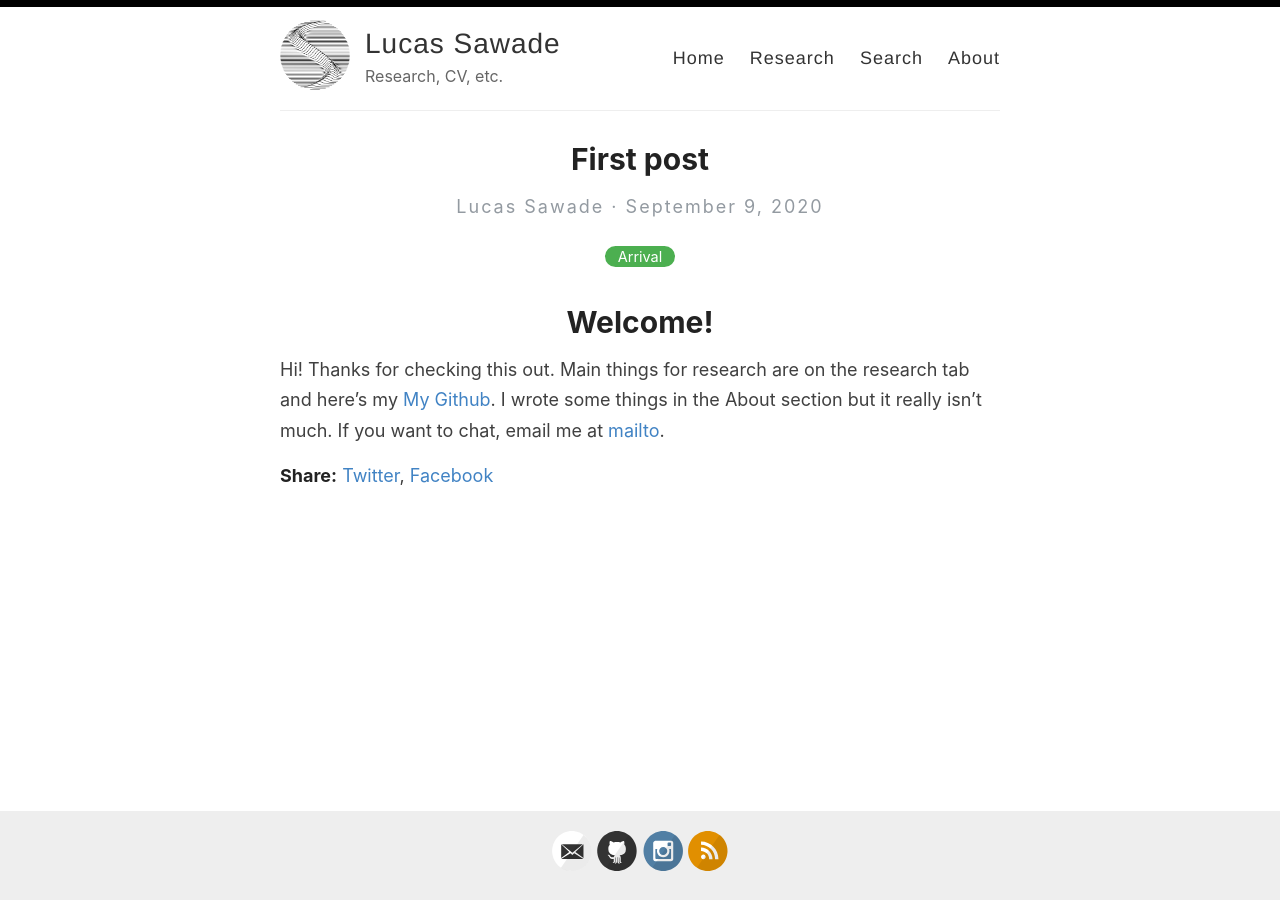
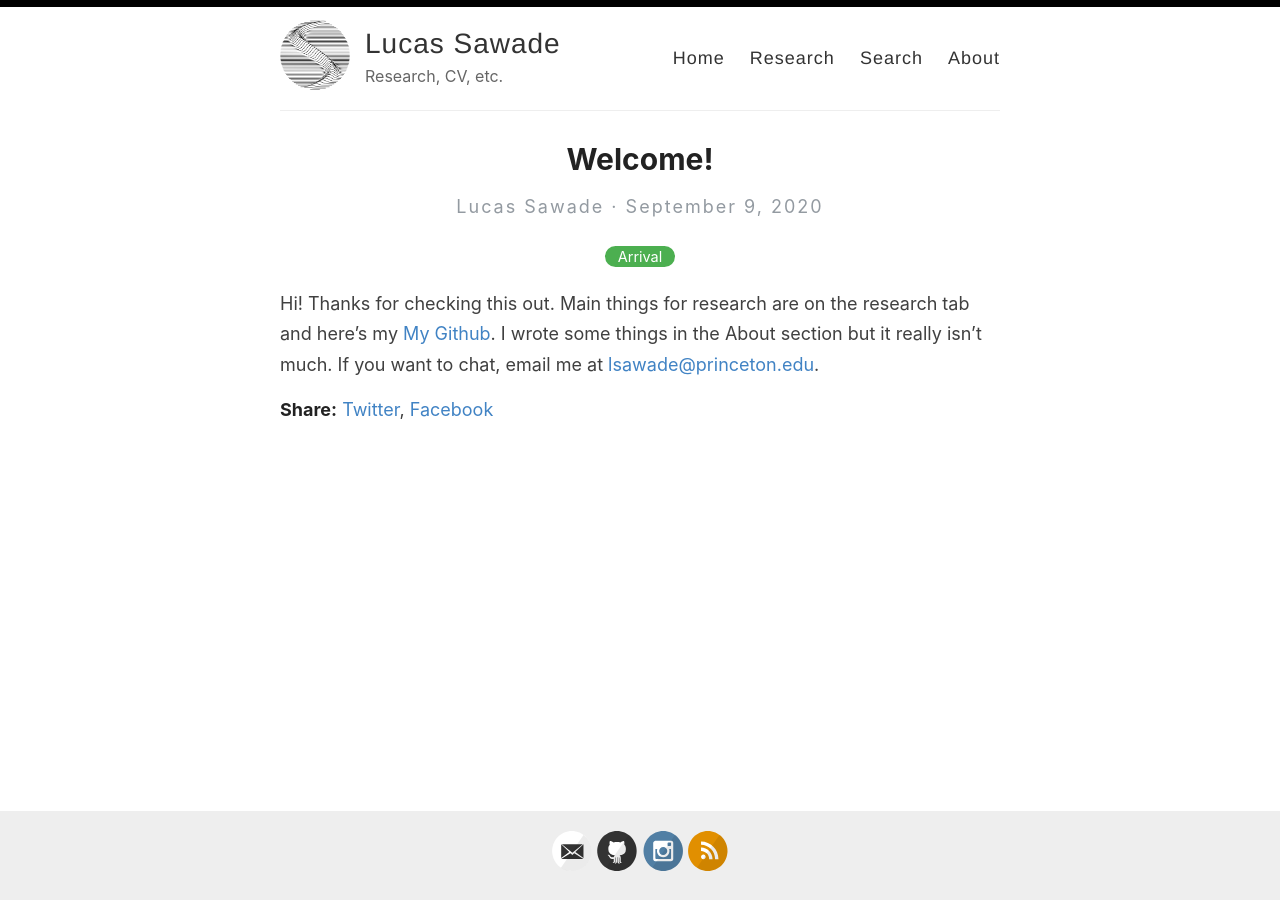
Before and after one commit to lsawade/lsawade.github.io, a Jekyll site: the page built from _posts/2020-9-9-Welcome.md, in a window 1280 px wide. Built offline with Jekyll 4.4.1, drawn with Linux system fonts in a browser that asks for light colours.

Commit message:
updated front page again

```diff
--- a/_posts/2020-9-9-Welcome.md
+++ b/_posts/2020-9-9-Welcome.md
@@ -1,13 +1,10 @@
 ---
 layout: post
-title: First post
+title: Welcome!
 categories: Arrival
 ---
-
-
-# Welcome!
 
 Hi! Thanks for checking this out. Main things for research are on the research
 tab and here's my [My Github](https://github.com/lsawade). I wrote some things
 in the About section but it really isn't much. If you want to chat, email me at
-[mailto](mailto:lsawade@princeton.edu).
+[lsawade@princeton.edu](mailto:lsawade@princeton.edu).
```
